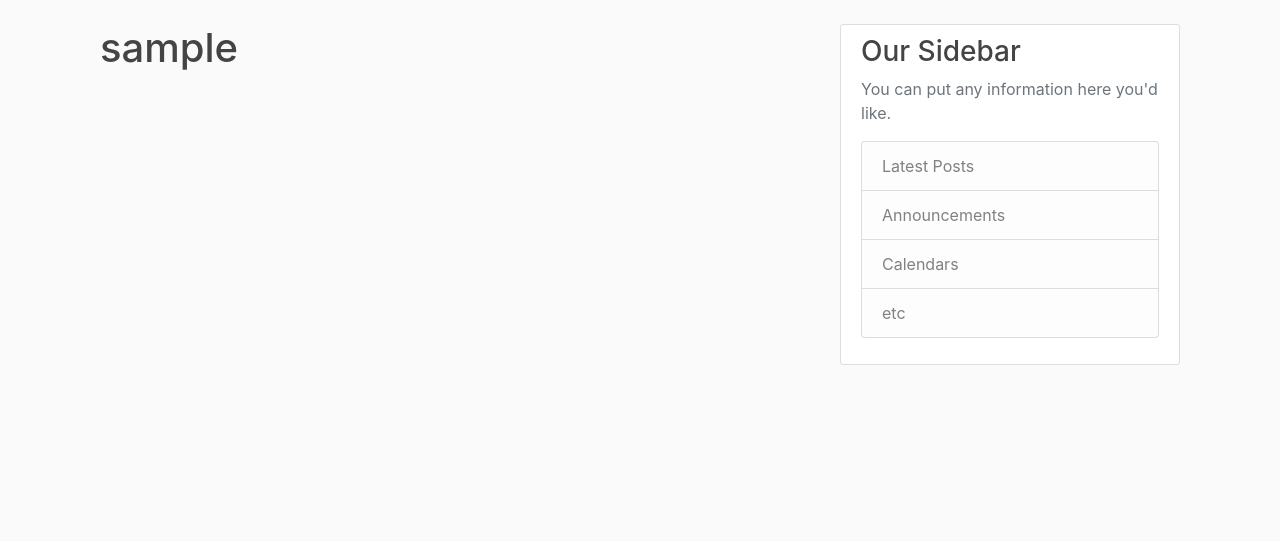
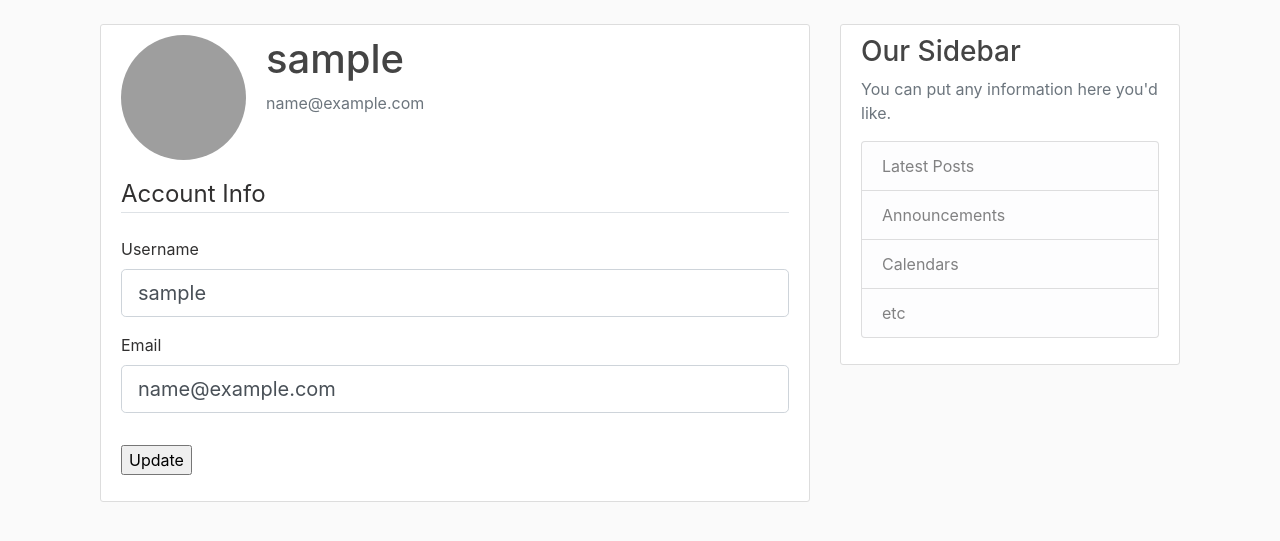
Before and after one commit to Hallowed8/Flask-Blog, a Flask app: page /account in a window 1280 px wide. Shown: the part 56-597 px from the top of the page. Run offline with Flask 2, Linux system fonts and the light colour scheme; the visitor is signed in with stand-in values (Sample User, id 1); data comes from the database, SQL or seed files in the repository; grey boxes are pictures that could not be loaded.

Commit message:
added Update Account form

```diff
--- a/flaskblog/forms.py
+++ b/flaskblog/forms.py
@@ -2,6 +2,7 @@ from flask_wtf import FlaskForm
 from wtforms import StringField, PasswordField, SubmitField, BooleanField
 from wtforms.validators import DataRequired, Length, Email, EqualTo, ValidationError
 from flaskblog.models import User
+from flask_login import current_user
 
 class RegistrationForm(FlaskForm):
     username = StringField('Username', validators = [DataRequired(), Length(min=2, max = 25)])
@@ -36,3 +37,20 @@ class LoginForm(FlaskForm):
     password = PasswordField('Password', validators = [DataRequired()])
     remember = BooleanField('Remember Me')
     submit = SubmitField('Log in')
+
+class UpdateAccountForm(FlaskForm):
+    email = StringField('Email', validators = [DataRequired(), Email()])
+    username = StringField('Username', validators = [DataRequired(), Length(min=2, max = 25)])
+    submit = SubmitField('Update')
+
+    def validate_username(self, username):
+        if username.data != current_user.username:
+            user = User.query.filter_by(username=username.data).first()
+            if user:
+                raise ValidationError('That username is taken. Please choose a different one.')
+
+    def validate_email(self, email):
+        if email.data != current_user.email:
+            user = User.query.filter_by(email=email.data).first()
+            if user:
+                raise ValidationError('That email is taken. Please choose a different one.')
--- a/flaskblog/routes.py
+++ b/flaskblog/routes.py
@@ -1,6 +1,6 @@
-from flask import render_template, url_for, flash, redirect
+from flask import render_template, url_for, flash, redirect, request
 from flaskblog.models import User, Post
-from flaskblog.forms import RegistrationForm, LoginForm
+from flaskblog.forms import RegistrationForm, LoginForm, UpdateAccountForm
 from flaskblog import app, db, bcrypt
 from flask_login import login_user, current_user, logout_user, login_required
 
@@ -66,7 +66,18 @@ def logout():
     flash("You've been logged out", 'info')
     return redirect(url_for('home'))
 
-@app.route('/account')
+@app.route('/account', methods = ['GET', 'POST'])
 @login_required
 def account():
-    return render_template('account.html', title = 'Account')
+    form = UpdateAccountForm()
+    if form.validate_on_submit():
+        current_user.username = form.username.data
+        current_user.email = form.email.data
+        db.session.commit()
+        flash('Your account has been updated!', category= 'success')
+        return redirect(url_for('account'))
+    elif request.method =='GET':
+        form.username.data = current_user.username
+        form.email.data = current_user.email
+    image_file = url_for('static', filename='profile_pics/' + current_user.image_file)
+    return render_template('account.html', title = 'Account', image_file = image_file, form = form)
--- a/flaskblog/templates/account.html
+++ b/flaskblog/templates/account.html
@@ -1,4 +1,49 @@
 {% extends "layout.html" %}
 {% block content %}
-    <h1>{{ current_user.username }}</h1>
-{% endblock %}
+<div class="content-section">
+    <div class="media">
+      <img class="rounded-circle account-img" src="{{ image_file }}">
+      <div class="media-body">
+        <h2 class="account-heading">{{ current_user.username }}</h2>
+        <p class="text-secondary">{{ current_user.email }}</p>
+      </div>
+    </div>
+        <form  method="POST" action = "">
+            {{ form.hidden_tag() }}
+            <fieldset class="form-group">
+                <legend class="border-bottom mb-4">Account Info</legend>
+                <div class="form-group">
+                    {{ form.username.label(class="form=control-label") }}
+
+                    {% if form.username.errors %}
+                        {{ form.username(class="form-control form-control-lg is-invalid ")}}
+                        <div class="invalid-feedback">
+                            {% for error in form.username.errors %}
+                            <span>{{error}}</span>
+                            {% endfor%}
+                        </div>
+                    {% else %}
+                        {{ form.username(class="form-control form-control-lg") }}
+                    {% endif %}
+                </div>
+                <div class="form-group">
+                    {{ form.email.label(class="form=control-label") }}
+
+                    {% if form.email.errors %}
+                        {{ form.email(class="form-control form-control-lg is-invalid ")}}
+                        <div class="invalid-feedback">
+                            {% for error in form.email.errors %}
+                            <span>{{error}}</span>
+                            {% endfor %}
+                        </div>
+                    {% else %}
+                        {{ form.email(class="form-control form-control-lg") }}
+                    {% endif %}
+                </div>
+                </fieldset>
+                <div class="form-group">
+                    {{ form.submit(class = "brn-outline-info") }}
+                </div>
+        </form>
+</div>
+{% endblock content %}
```
